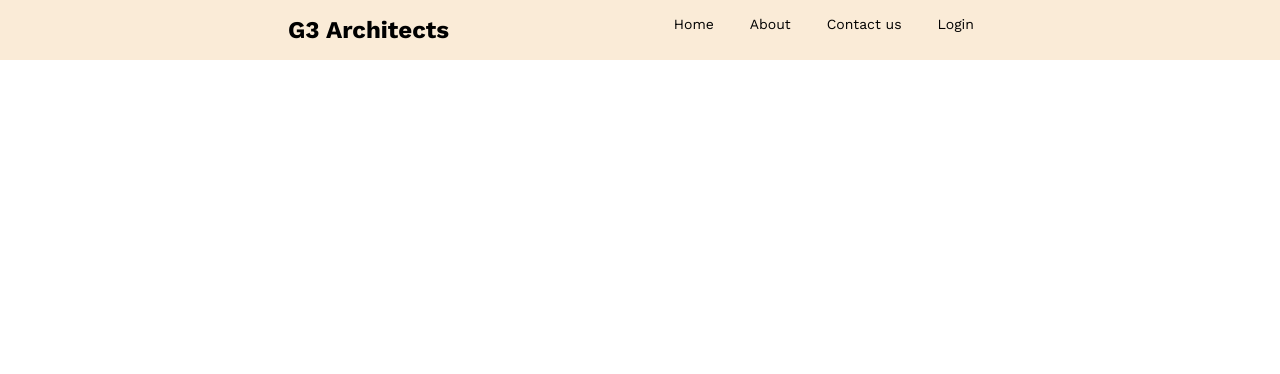
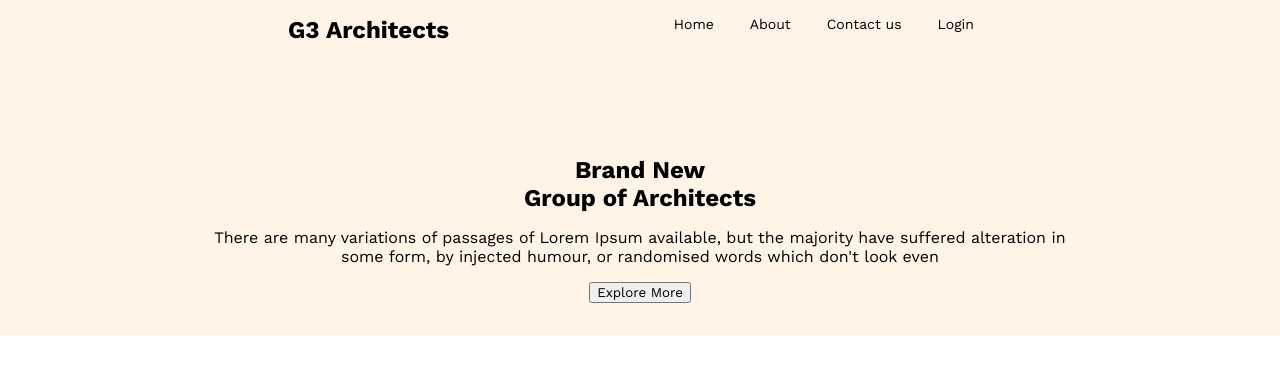
Before and after one commit to Zahid9692/assignment-02, a plain HTML site: page index.html in a window 1280 px wide. Drawn offline with nearby package versions, Linux system fonts and the light colour scheme.

Commit message:
2nd section working

```diff
--- a/index.html
+++ b/index.html
@@ -33,6 +33,15 @@
       </ul>
     </nav>
 
+    <div class="title">
+      <h1 class="title-text">Brand New<br>
+        Group of Architects </h1>
+      <p class="title-paragraph">There are many variations of passages of Lorem Ipsum available, but the majority have suffered alteration in<br>
+        some form, by injected humour, or randomised words which don't look even<br>
+        <button class="btn-primary">Explore More</button>
+    </div>
+
+
   </section>
 
 </body>
--- a/styles/styles.css
+++ b/styles/styles.css
@@ -5,7 +5,7 @@
 
 /* banner styles */
 .banner{
-  background-color: antiquewhite;
+  background-color: rgba(255, 144, 14, 0.1)
 }
 
 /* navbar styles */
@@ -45,3 +45,18 @@ a {
   font-weight: 400;
   font-size: 14px;
 }
+
+
+/* title styles */
+.title{
+text-align: center;
+margin: 96px 0;
+}
+
+.title-paragraph{
+  padding: 16px 0;
+}
+
+.btn-primary{
+margin: 16px 0;
+}
```
